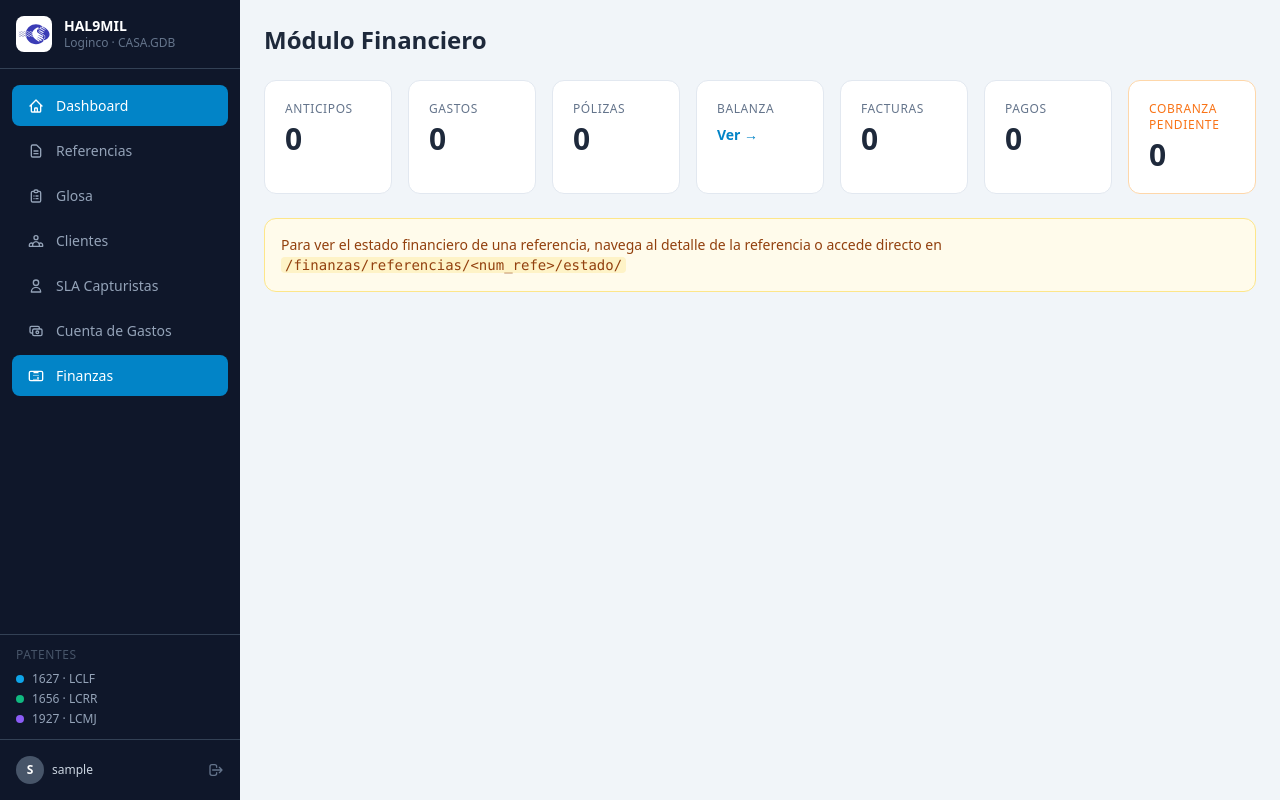
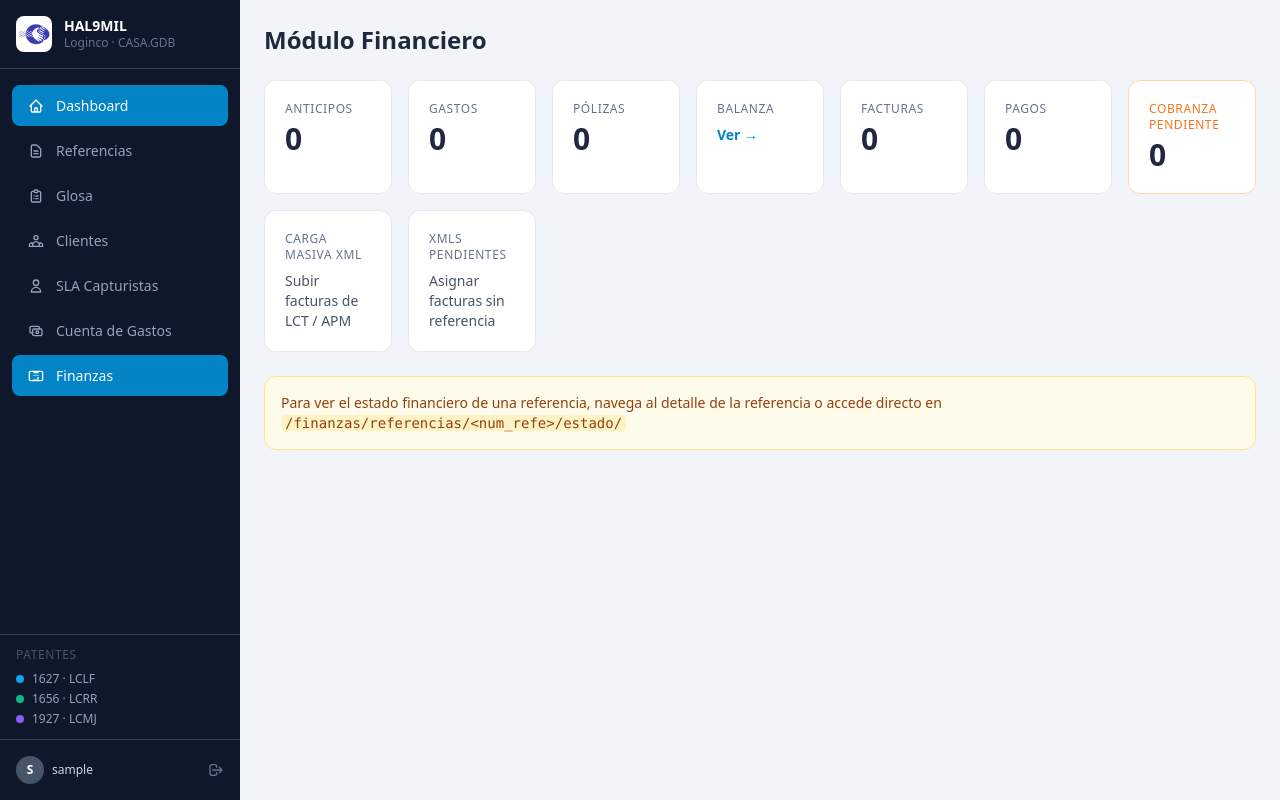
Before and after one commit to Agencia-Aduanal-Loginco/Proyecto_HAL9MIL, a Django app: page /finanzas/ in a window 1280 px wide. Run offline with Django 5.2, Linux system fonts and the light colour scheme; the visitor is signed in with stand-in values (Sample User, id 1); data that the repository does not hold is empty; some libraries are stand-ins or nearby versions.

Commit message:
Agrega enlaces de carga masiva y pendientes al dashboard de Finanzas
Co-Authored-By: Claude Sonnet 5 <noreply@anthropic.com>

```diff
--- a/templates/finanzas/dashboard.html
+++ b/templates/finanzas/dashboard.html
@@ -43,6 +43,16 @@
         {{ pendientes_cobro }}
       </p>
     </a>
+    <a href="{% url 'finanzas:carga_masiva_xml' %}"
+       class="bg-white rounded-xl border border-slate-200 p-5 hover:border-sky-300 hover:shadow-sm transition-all">
+      <p class="text-xs text-slate-500 uppercase tracking-wider mb-1">Carga masiva XML</p>
+      <p class="text-sm text-slate-600 mt-2">Subir facturas de LCT / APM</p>
+    </a>
+    <a href="{% url 'finanzas:xml_pendientes' %}"
+       class="bg-white rounded-xl border border-slate-200 p-5 hover:border-amber-300 hover:shadow-sm transition-all">
+      <p class="text-xs text-slate-500 uppercase tracking-wider mb-1">XMLs pendientes</p>
+      <p class="text-sm text-slate-600 mt-2">Asignar facturas sin referencia</p>
+    </a>
   </div>
 
   <div class="bg-amber-50 border border-amber-200 rounded-xl p-4 text-sm text-amber-800">
```
Also changed, not shown: finanzas/test_carga_masiva.py (+11 -0 lines).
